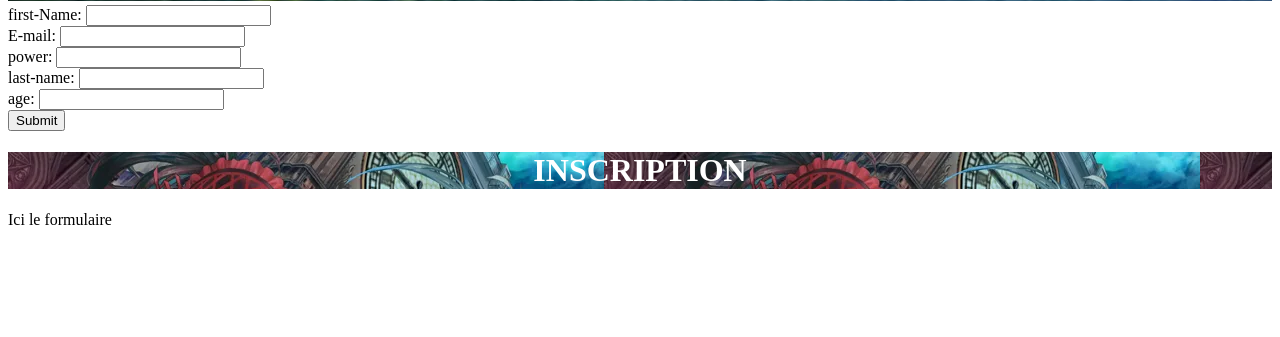
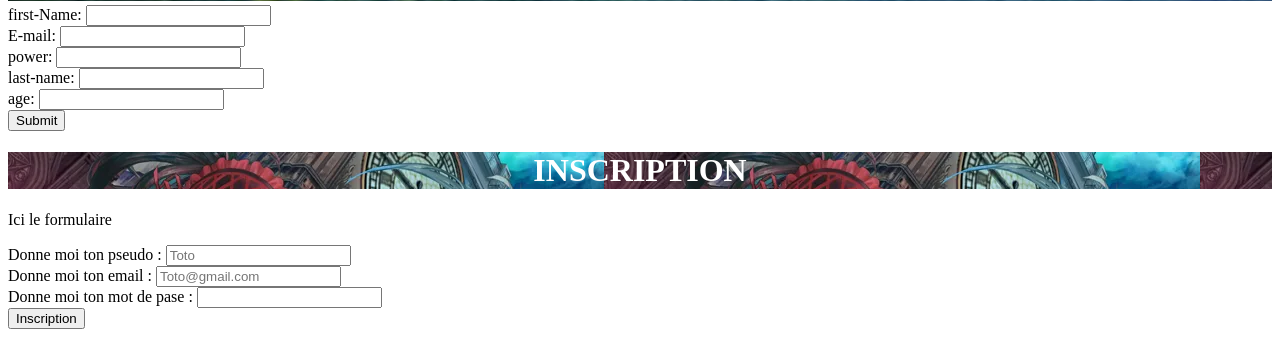
Before and after one commit to ono-shitsuji/heros.b.d.d, a PHP site: page /app/Views/register.view.php in a window 1280 px wide. Shown: the part 908-1245 px from the top of the page. Before the commit the page ends 1133 px from the top, so only its background shows below. Run offline with PHP 8.4, Linux system fonts and the light colour scheme.

Commit message:
hope has feathers

```diff
--- a/app/Views/register.view.php
+++ b/app/Views/register.view.php
@@ -3,6 +3,23 @@ require_once(__DIR__ . '/partials/head.php');
 ?>
 <h1>Inscription</h1>
 <p>Ici le formulaire</p>
+<form method="POST">
+    <div class="container">
+        <div class="form-group">
+            <label for="pseudo" class="form-label">Donne moi ton pseudo :</label>
+            <input type="text" name="pseudo" id="pseudo" placeholder="Toto" class="form-control">
+        </div>
+        <div class="form-group">
+            <label for="email" class="form-label">Donne moi ton email :</label>
+            <input type="email" name="email" id="email" placeholder="Toto@gmail.com" class="form-control">
+        </div>
+        <div class="form-group">
+            <label for="password" class="form-label">Donne moi ton mot de pase :</label>
+            <input type="password" name="password" id="password" class="form-control">
+        </div>
+        <button type="submit" class="btn btn-success mt-5">Inscription</button>
+    </div>
+</form>
 
 <?php
 require_once(__DIR__ . '/partials/footer.php');
```
